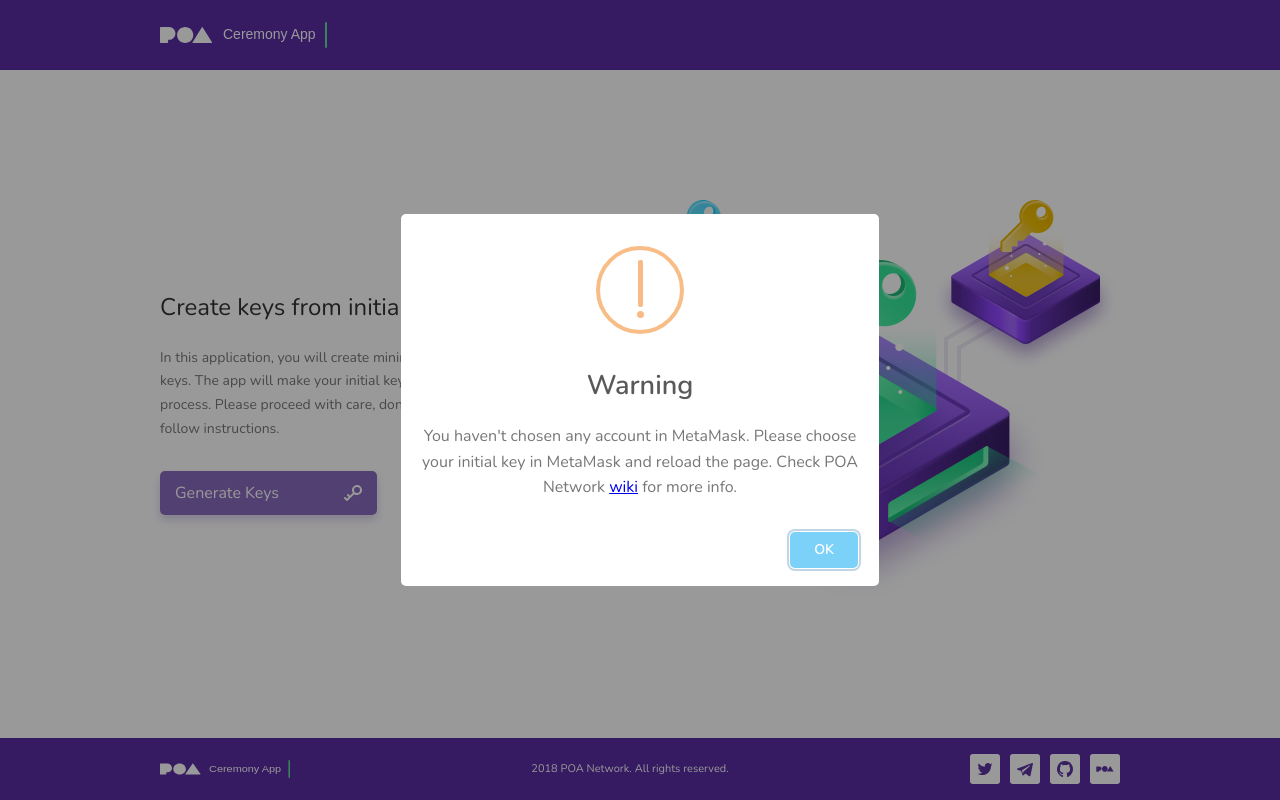
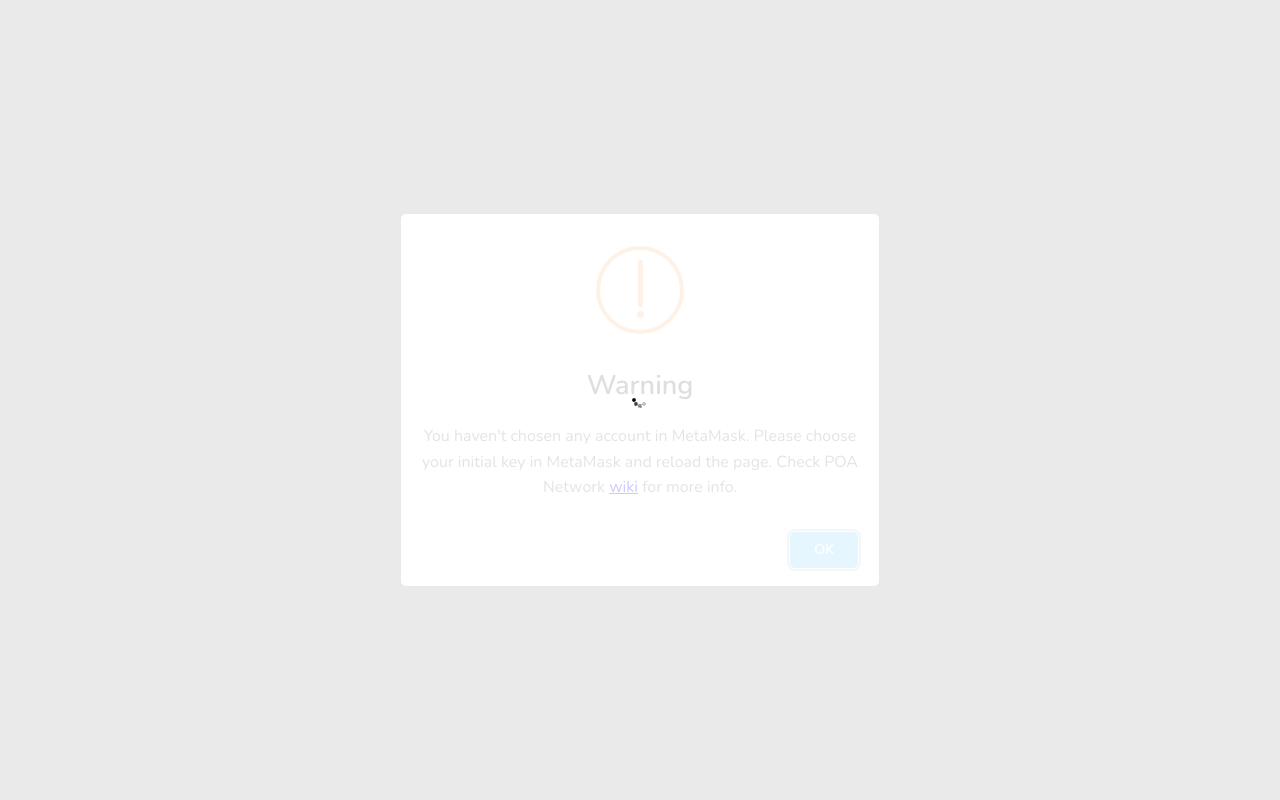
Before and after one commit to poanetwork/poa-dapps-keys-generation, a React (Create React App) app: page / in a window 1280 px wide. Built offline with nearby package versions, Linux system fonts and the light colour scheme.

Commit message:
(add) base loader to show until we have the network id and the right colors can be used for the dapp

```diff
--- a/src/App.js
+++ b/src/App.js
@@ -7,6 +7,7 @@
 import getWeb3 from './utils/getWeb3'
 import networkAddresses from './utils/addresses'
 import swal from 'sweetalert'
+import { BaseLoader } from './components/BaseLoader'
 import { Footer } from './components/Footer'
 import { Header } from './components/Header'
 import { Home } from './components/Home'
@@ -201,11 +202,9 @@
   }
 
   render() {
-    const loader = this.state.loading ? <Loading networkBranch={this.state.networkBranch} /> : null
-
-    return (
+    return this.state.networkBranch ? (
       <div className="lo-App">
-        {loader}
+        {this.state.loading ? <Loading networkBranch={this.state.networkBranch} /> : null}
         <Header networkBranch={this.state.networkBranch} />
         <section className="lo-App_Content">
           {this.state.keysGenerated ? (
@@ -216,11 +215,13 @@
               voting={this.state.voting}
             />
           ) : (
-            <Home onClick={this.onClick} disabled={this.state.isDisabledBtn} networkBranch={this.state.networkBranch} />
+            <Home disabled={this.state.isDisabledBtn} networkBranch={this.state.networkBranch} onClick={this.onClick} />
           )}
         </section>
         <Footer networkBranch={this.state.networkBranch} />
       </div>
+    ) : (
+      <BaseLoader />
     )
   }
 }
--- /dev/null
+++ b/src/assets/stylesheets/components/_BaseLoader.scss
@@ -0,0 +1,13 @@
+.ld-BaseLoader {
+    align-items: center;
+    background-color: rgba(#fff, 0.8);
+    bottom: 0;
+    display: flex;
+    flex-direction: column;
+    justify-content: center;
+    left: 0;
+    position: fixed;
+    right: 0;
+    top: 0;
+    z-index: 1000000;
+}
--- a/src/assets/stylesheets/components/_index.scss
+++ b/src/assets/stylesheets/components/_index.scss
@@ -1,4 +1,5 @@
 @import "App";
+@import "BaseLoader";
 @import "ButtonDownload";
 @import "ButtonGenerate";
 @import "Footer";
--- a/src/assets/stylesheets/index.css
+++ b/src/assets/stylesheets/index.css
@@ -602,6 +602,19 @@
       padding-left: 20px;
       padding-right: 20px; } }
 
+.ld-BaseLoader {
+  align-items: center;
+  background-color: rgba(255, 255, 255, 0.8);
+  bottom: 0;
+  display: flex;
+  flex-direction: column;
+  justify-content: center;
+  left: 0;
+  position: fixed;
+  right: 0;
+  top: 0;
+  z-index: 1000000; }
+
 .sw-ButtonDownload {
   align-items: center;
   background-color: #5a2da5;
--- /dev/null
+++ b/src/components/BaseLoader/index.js
@@ -0,0 +1,10 @@
+import React from 'react'
+import loadingImg from './loading.gif'
+
+export const BaseLoader = () => {
+  return (
+    <div className={`ld-BaseLoader`}>
+      <img className={`ld-BaseLoader_Image`} src={loadingImg} alt="" />
+    </div>
+  )
+}
```
Also changed, not shown: src/components/BaseLoader/loading.gif (added).
